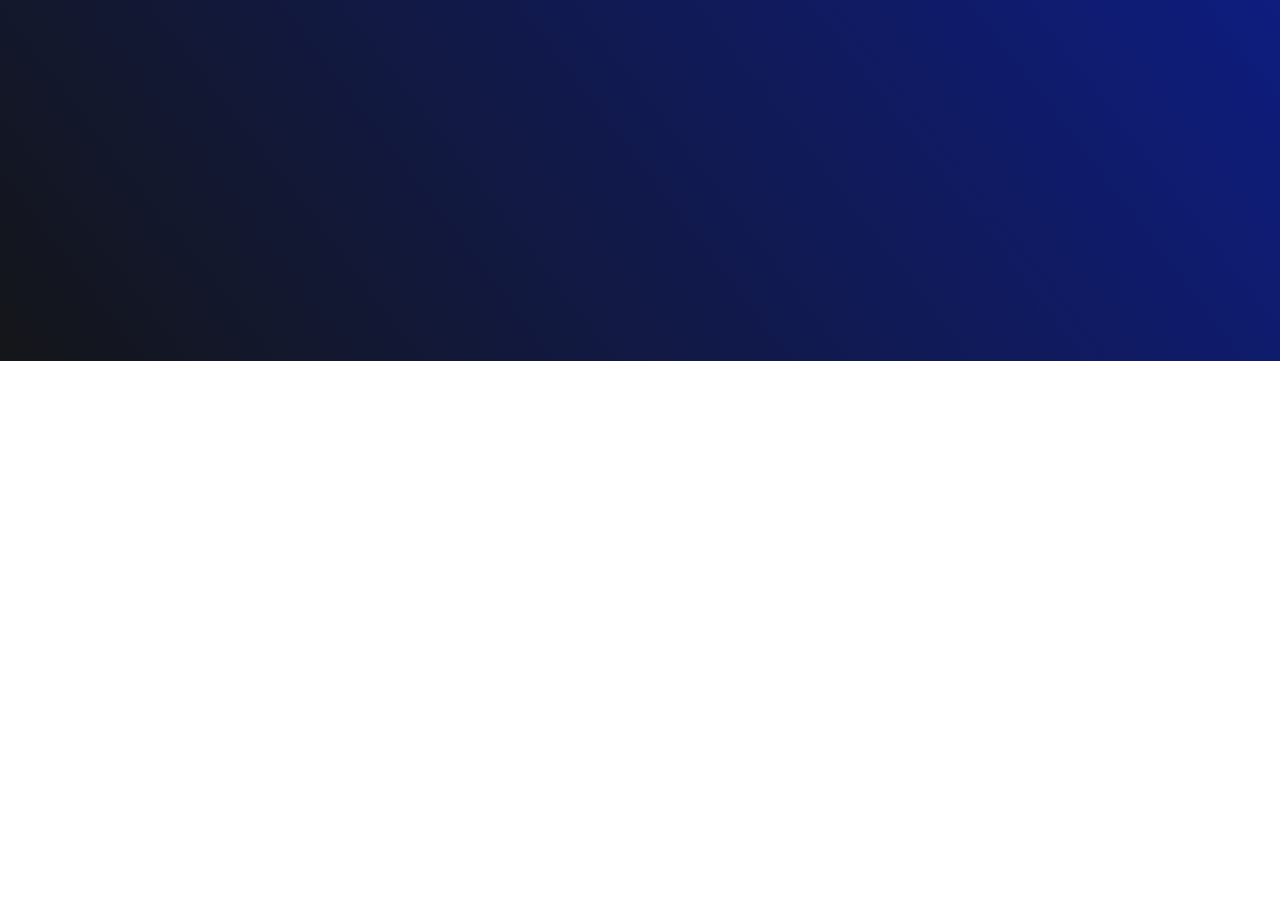
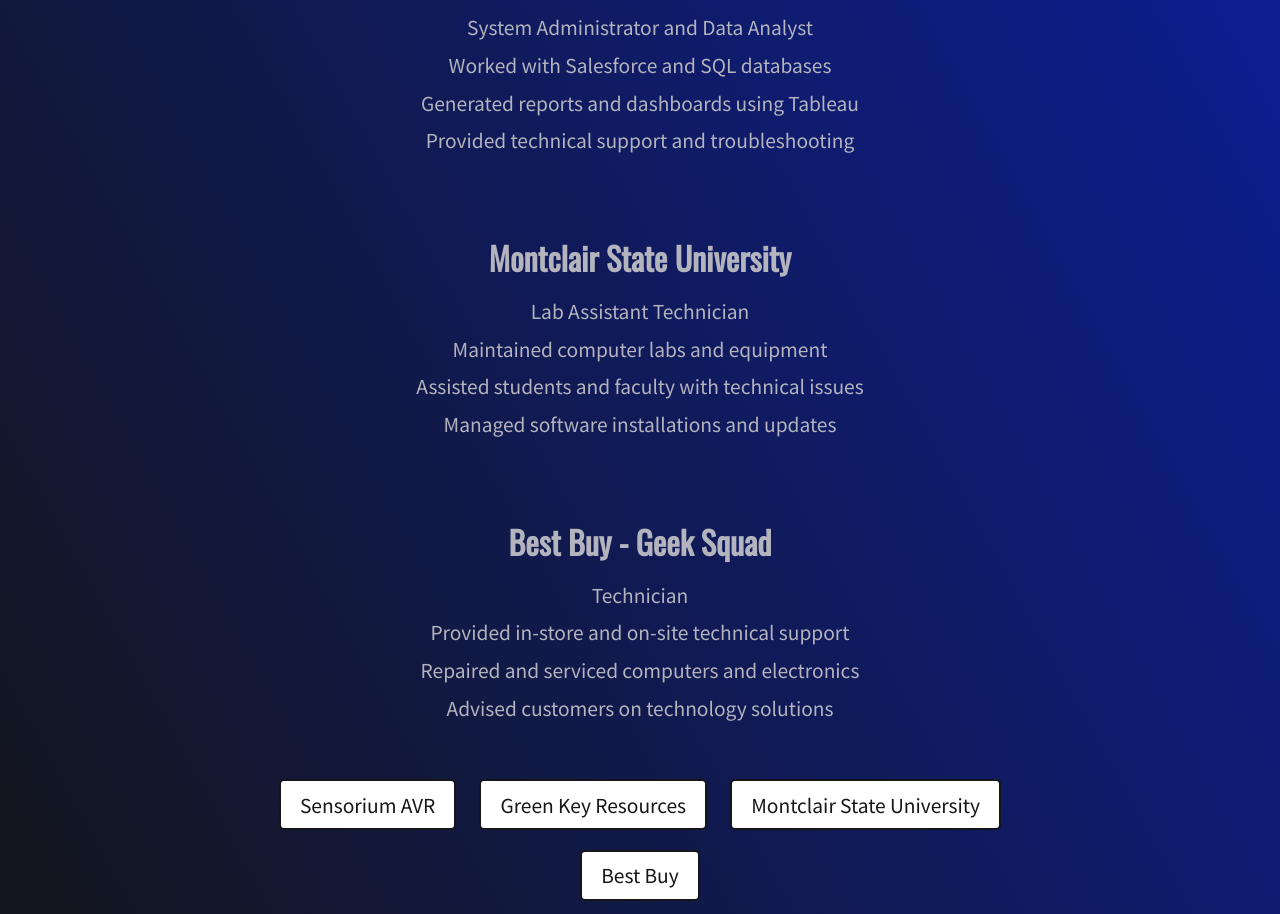
Before and after one commit to peruvianpapi23/bsal.github.io, a plain HTML site: page index.html in a window 1280 px wide. Shown: the part 1303-2217 px from the top of the page. Before the commit the page ends 1664 px from the top, so only its background shows below. Drawn offline with nearby package versions, Linux system fonts and the light colour scheme.

Commit message:
Update index.html

```diff
--- a/index.html
+++ b/index.html
@@ -56,16 +56,17 @@
             display: inline-block;
             margin: 0.5em;
             text-decoration: none;
-            color: #B3B4BD; /* Light grey text */
+            color: #141619; /* Dark grey text */
             font-size: 1.2em;
             padding: 0.5em 1em;
-            border: 2px solid #B3B4BD;
+            border: 2px solid #141619;
             border-radius: 5px;
+            background-color: #ffffff; /* White background */
             transition: background-color 0.3s, color 0.3s;
         }
         .links a:hover, .resume-links a:hover {
-            background-color: #B3B4BD;
-            color: #141619; /* Dark grey text on hover */
+            background-color: #141619;
+            color: #ffffff; /* White text on hover */
         }
         .image-section {
             width: 150px;
@@ -120,6 +121,9 @@
             margin-bottom: 0.5em;
             color: #B3B4BD; /* Light grey text */
         }
+        .resume-links {
+            margin-top: 2em;
+        }
     </style>
 </head>
 <body>
@@ -128,27 +132,16 @@
             <div class="hero-text">
                 <h1>Brandon Salazar's<br>Portfolio Website</h1>
                 <p>Welcome to my portfolio site. Explore my projects and connect with me!</p>
-                <div class="links">
-                    <a href="https://www.linkedin.com/in/brandonasalazar/" target="_blank">
-                        <i class="fab fa-linkedin"></i> LinkedIn
-                    </a>
-                    <a href="https://github.com/peruvianpapi23" target="_blank" class="github">
-                        <i class="fab fa-github"></i> GitHub
-                    </a>
-                    <a href="https://letterboxd.com/bsalazar_/" target="_blank" class="letterboxd">
-                        <i class="fab fa-letterboxd"></i> Letterboxd
-                    </a>
-                </div>
             </div>
             <div class="image-section">
                 <img src="path_to_your_image.jpg" alt="Brandon Salazar">
             </div>
         </div>
-        <div class="resume-links">
-            <a href="#sensorium-avr">Sensorium AVR</a>
-            <a href="#green-key-resources">Green Key Resources</a>
-            <a href="#montclair-state">Montclair State University</a>
-            <a href="#best-buy">Best Buy</a>
+        <div class="about">
+            <h2>About Me</h2>
+            <p>I'm Brandon Salazar, a business administration graduate with a concentration in Information Systems from Montclair State University. I have a passion for technology and data analytics, and I'm skilled in various tools and languages including Microsoft Office Suite, Salesforce.com, PowerBi, SQL, Tableau, and more.</p>
+            <p>In addition to my technical skills, I have a strong background in system administration and data analysis, having worked at Sensorium AVR, Green Key Resources, Montclair State University, and Best Buy's Geek Squad.</p>
+            <p>Outside of work, I'm actively involved in Brazilian Jiu Jitsu and student organizations such as L.A.S.O and the Data Driven Student Alliance. I'm also fluent in English and Spanish, and I'm certified in CPR and First Aid.</p>
         </div>
         <div class="resume-section" id="sensorium-avr">
             <h3>Sensorium AVR</h3>
@@ -163,4 +156,46 @@
             <h3>Green Key Resources</h3>
             <ul>
                 <li>System Administrator and Data Analyst</li>
-                <li
+                <li>Worked with Salesforce and SQL databases</li>
+                <li>Generated reports and dashboards using Tableau</li>
+                <li>Provided technical support and troubleshooting</li>
+            </ul>
+        </div>
+        <div class="resume-section" id="montclair-state">
+            <h3>Montclair State University</h3>
+            <ul>
+                <li>Lab Assistant Technician</li>
+                <li>Maintained computer labs and equipment</li>
+                <li>Assisted students and faculty with technical issues</li>
+                <li>Managed software installations and updates</li>
+            </ul>
+        </div>
+        <div class="resume-section" id="best-buy">
+            <h3>Best Buy - Geek Squad</h3>
+            <ul>
+                <li>Technician</li>
+                <li>Provided in-store and on-site technical support</li>
+                <li>Repaired and serviced computers and electronics</li>
+                <li>Advised customers on technology solutions</li>
+            </ul>
+        </div>
+        <div class="resume-links">
+            <a href="#sensorium-avr">Sensorium AVR</a>
+            <a href="#green-key-resources">Green Key Resources</a>
+            <a href="#montclair-state">Montclair State University</a>
+            <a href="#best-buy">Best Buy</a>
+        </div>
+        <div class="links">
+            <a href="https://www.linkedin.com/in/brandonasalazar/" target="_blank">
+                <i class="fab fa-linkedin"></i> LinkedIn
+            </a>
+            <a href="https://github.com/peruvianpapi23" target="_blank" class="github">
+                <i class="fab fa-github"></i> GitHub
+            </a>
+            <a href="https://letterboxd.com/bsalazar_/" target="_blank" class="letterboxd">
+                <i class="fab fa-letterboxd"></i> Letterboxd
+            </a>
+        </div>
+    </div>
+</body>
+</html>
```
